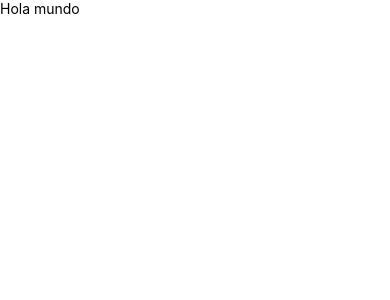
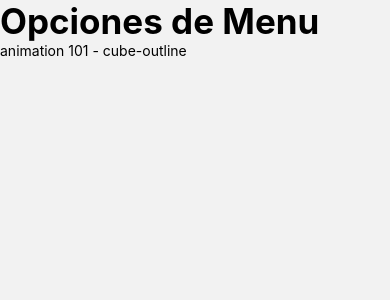
Before and after one commit to TomasAybar/components-RN, a React Native app: screen /HomeScreen in a window 390 px wide. Shown: the top 300 px of the page. Built offline with nearby package versions, Linux system fonts and the light colour scheme.

Commit message:
feat: navigation

```diff
--- a/App.tsx
+++ b/App.tsx
@@ -1,11 +1,14 @@
+import "react-native-gesture-handler";
 import React from "react";
 import { Text, View } from "react-native";
+import { NavigationContainer } from "@react-navigation/native";
+import { Navigation } from "./src/navigation/Navigation";
 
 const App = () => {
   return (
-    <View>
-      <Text>Hola mundo</Text>
-    </View>
+    <NavigationContainer>
+      <Navigation />
+    </NavigationContainer>
   );
 };
 
--- /dev/null
+++ b/src/navigation/Navigation.tsx
@@ -0,0 +1,16 @@
+import { createStackNavigator } from "@react-navigation/stack";
+import { HomeScreen } from "../screens/HomeScreen";
+
+const Stack = createStackNavigator();
+
+export const Navigation = () => {
+  return (
+    <Stack.Navigator
+      screenOptions={{
+        headerShown: false,
+      }}
+    >
+      <Stack.Screen name="HomeScreen" component={HomeScreen} />
+    </Stack.Navigator>
+  );
+};
--- a/src/screens/HomeScreen.tsx
+++ b/src/screens/HomeScreen.tsx
@@ -1,12 +1,52 @@
-import React from "react";
-import { StyleSheet, Text, View } from "react-native";
+import React from 'react'
+import { FlatList, StyleSheet, Text, View } from 'react-native'
+import { Ionicons } from '@expo/vector-icons'
+import { styles } from '../theme/appTheme'
+
+interface MenuItem {
+	name: string
+	icon: string
+	component: string
+}
+
+const menuItems = [
+	{
+		name: 'animation 101',
+		icon: 'cube-outline',
+		component: 'Animation101Screen',
+	},
+]
 
 export const HomeScreen = () => {
-  return (
-    <View>
-      <Text>HomeScreen</Text>
-    </View>
-  );
-};
+	const renderMenuItem = (menuItem: MenuItem) => {
+		return (
+			<View>
+				<Text>
+					{menuItem.name} - {menuItem.icon}
+				</Text>
+			</View>
+		)
+	}
 
-const styles = StyleSheet.create({});
+	const renderListHeader = () => {
+		return (
+			<View>
+				<Text style={styles.title}>Opciones de Menu</Text>
+			</View>
+		)
+	}
+
+	return (
+		<View style={{ flex: 1 }}>
+			<Text style={styles.title}>Opciones de Menu</Text>
+
+			<FlatList
+				data={menuItems}
+				renderItem={({ item }) => renderMenuItem(item)}
+				keyExtractor={(item) => item.name}
+			/>
+		</View>
+	)
+}
+
+// const styles = StyleSheet.create({})
--- /dev/null
+++ b/src/theme/appTheme.tsx
@@ -0,0 +1,8 @@
+import { StyleSheet } from 'react-native'
+
+export const styles = StyleSheet.create({
+	title: {
+		fontSize: 35,
+		fontWeight: 'bold',
+	},
+})
```
Also changed, not shown: package.json (+8 -1 lines), 1 other file (tests, documents, lock files or other folders).
